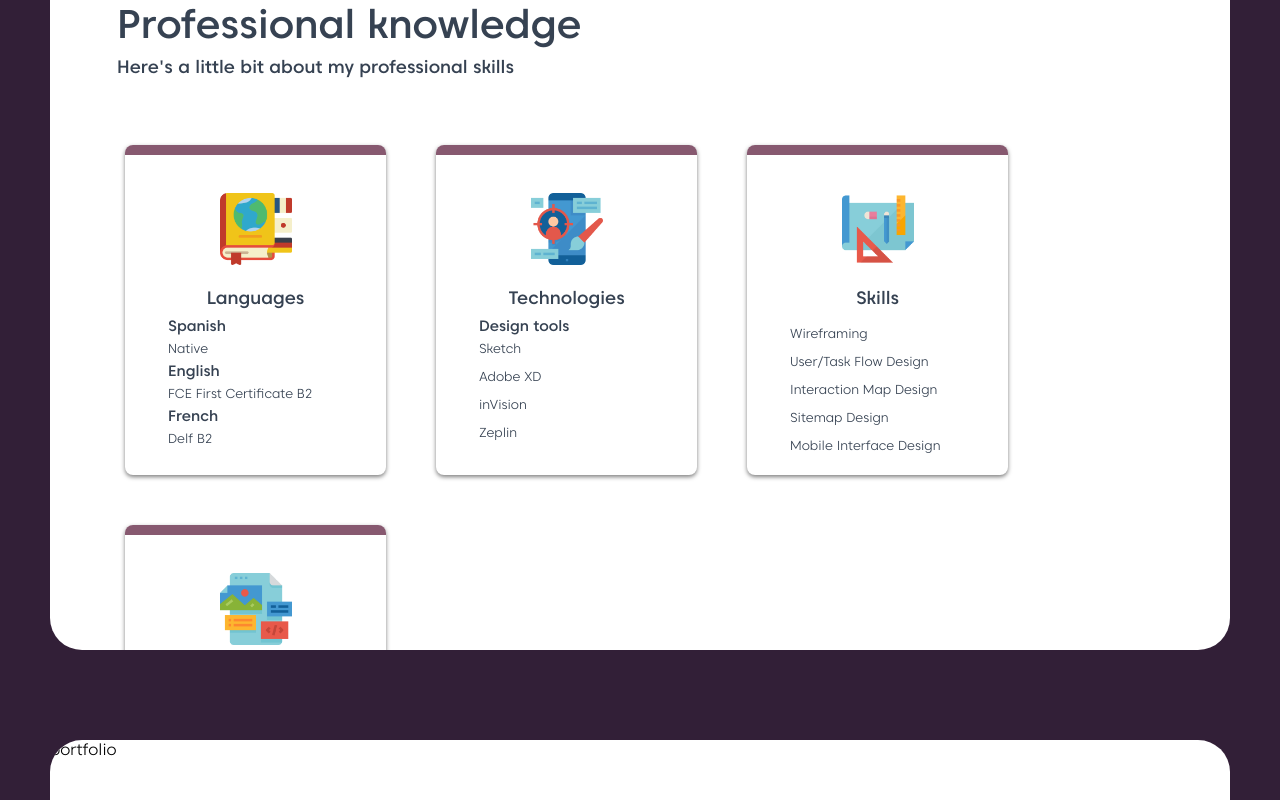
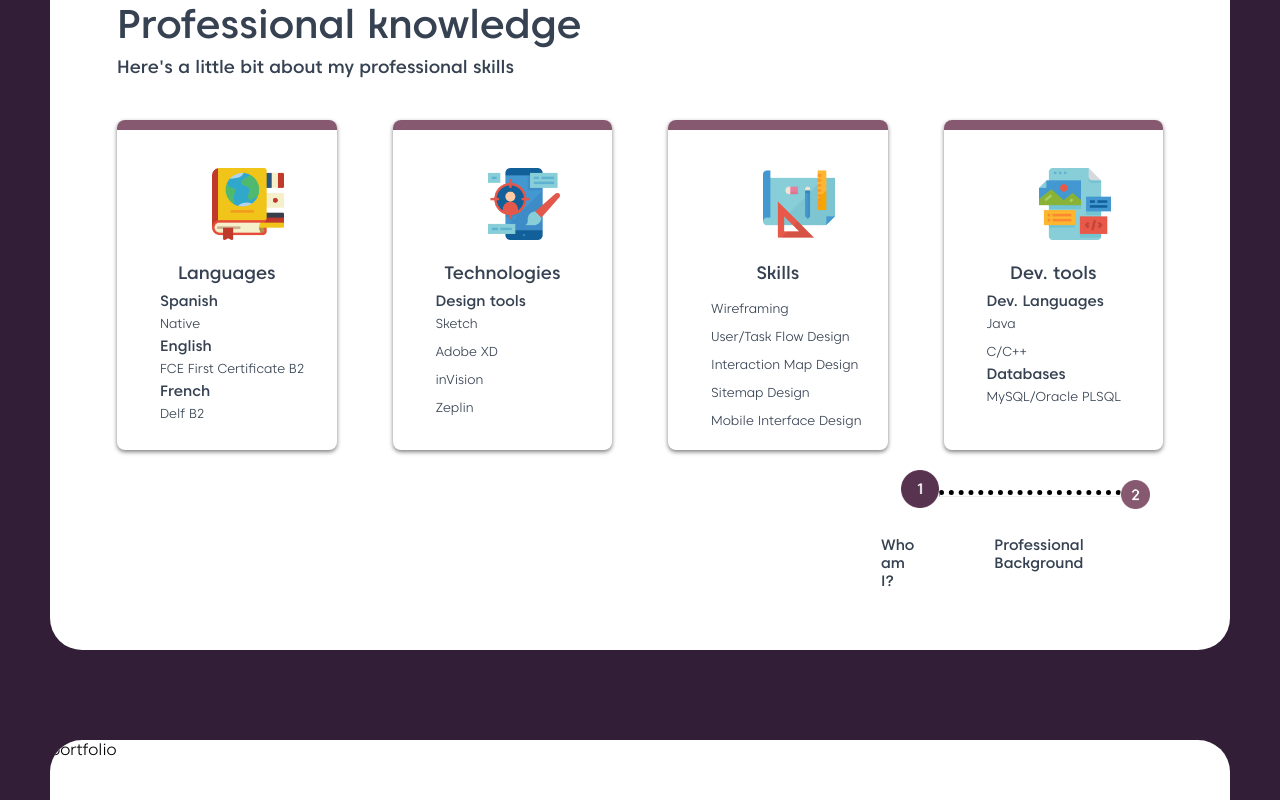
Before and after one commit to MarchCastro/NewPersonalPortfolio, a Vue app: page / in a window 1280 px wide. Shown: the part 1780-2580 px from the top of the page. Built offline with nearby package versions, Linux system fonts and the light colour scheme.

Commit message:
second round

```diff
--- a/src/components/ProfessionalBackgroundCard.vue
+++ b/src/components/ProfessionalBackgroundCard.vue
@@ -107,25 +107,27 @@ export default {
     margin-top: 7px
 
   .card-div
-    margin-left: 50px
-    margin-top: 43px
+    margin: 43px 67px 0 67px
+    width: calc(100% - 134px)
 
     .skill-card
       border-radius: 8px
       box-shadow: 0 2px 4px 0 rgba(0, 0, 0, 0.5)
       display: inline-block
       height: 330px
-    margin: 25px
+      margin-right: 56px
       vertical-align: top
-    width: 261px
+      width: calc(25% - 42px)
+
+      &:last-child
+        margin-right: 0
 
       .top-card-rectangle
         background-color: #875970
         border-top-left-radius: 8px
         border-top-right-radius: 8px
         height: 10px
-    width: 261px
-
+        width: 100%
 
   .card-icon
     height: 72px
```
Lines whose indentation alone changed are shown as unchanged.
